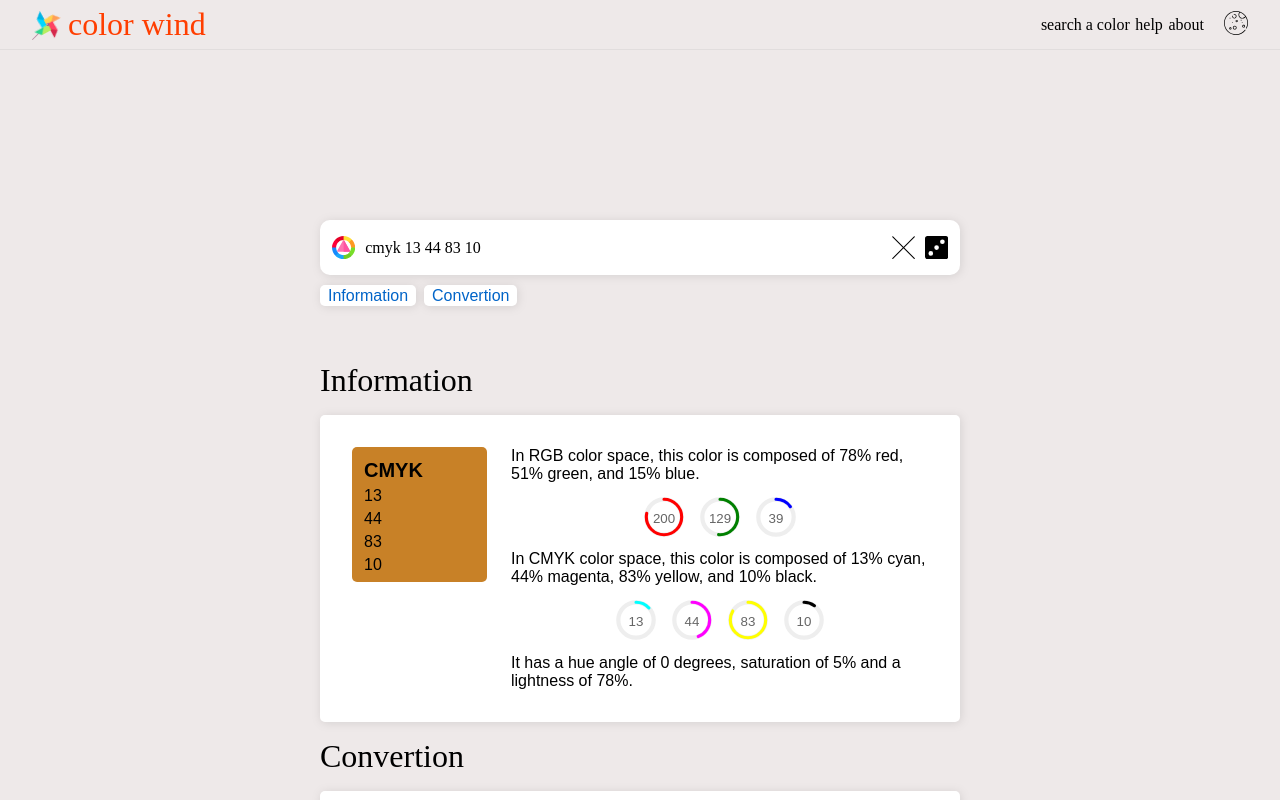
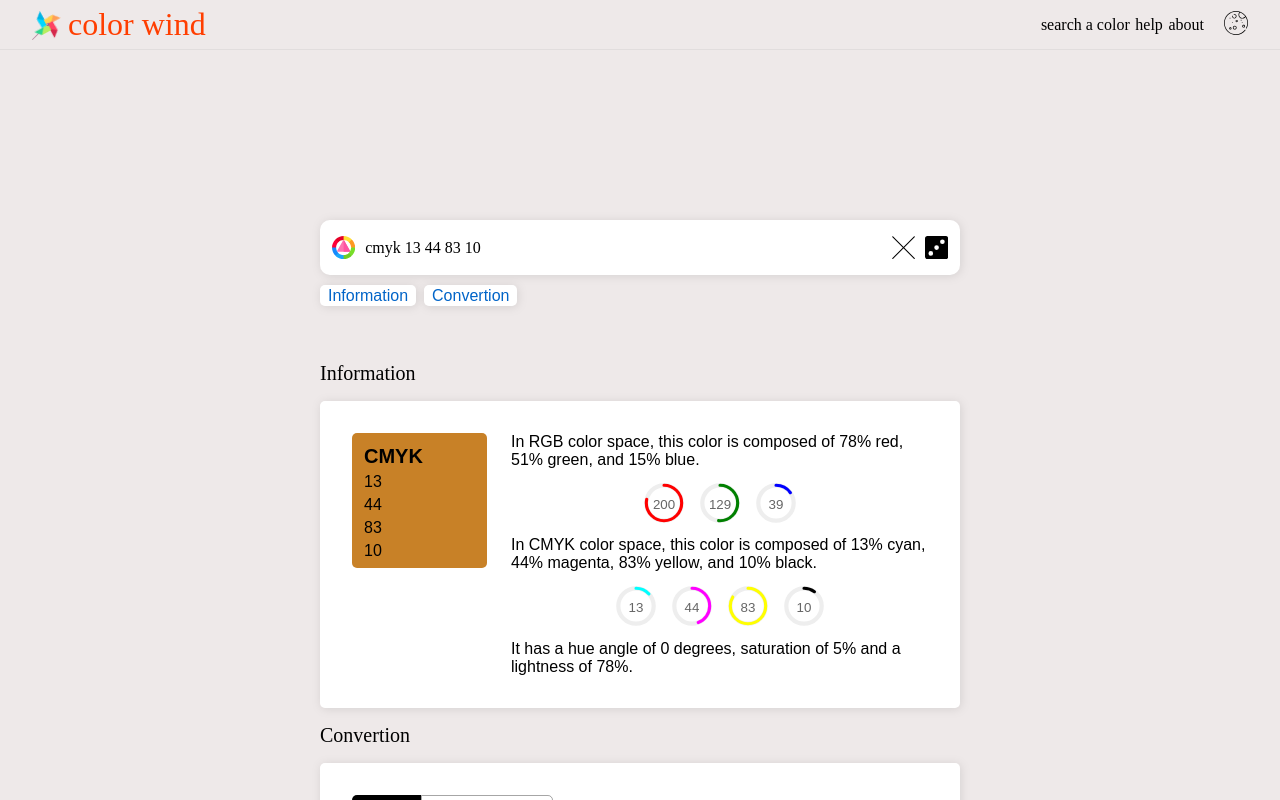
Before and after one commit to EricRovell/colors, a Svelte app: page / in a window 1280 px wide. Both pictures are taken after a click on the icon 936 px from the left and 247 px from the top of the page. Shown: the top 800 px of the page. Built offline with nearby package versions, Linux system fonts and the light colour scheme.

Commit message:
smaller font

```diff
--- a/src/components/Section.svelte
+++ b/src/components/Section.svelte
@@ -13,7 +13,7 @@
 
 <style>
   header {
-    font-size: 2em;
+    font-size: 1.25em;
   }
   section {
     width: 100%;
```
